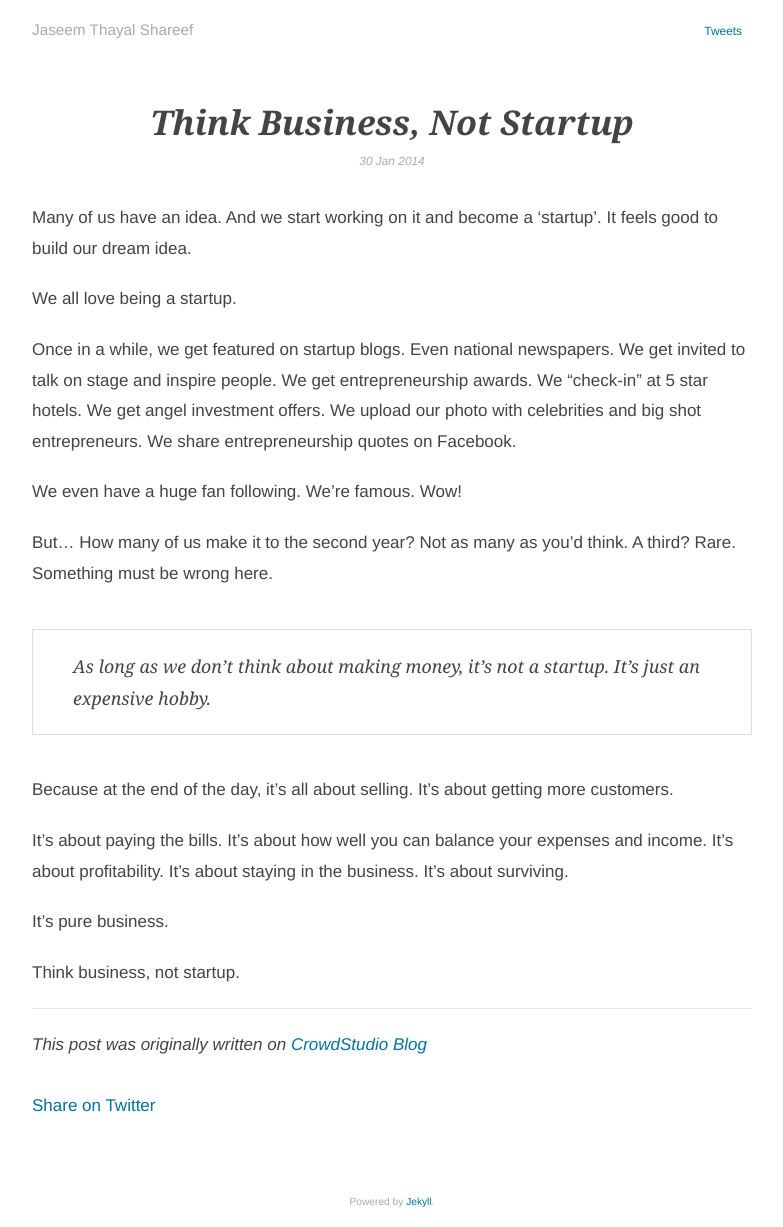
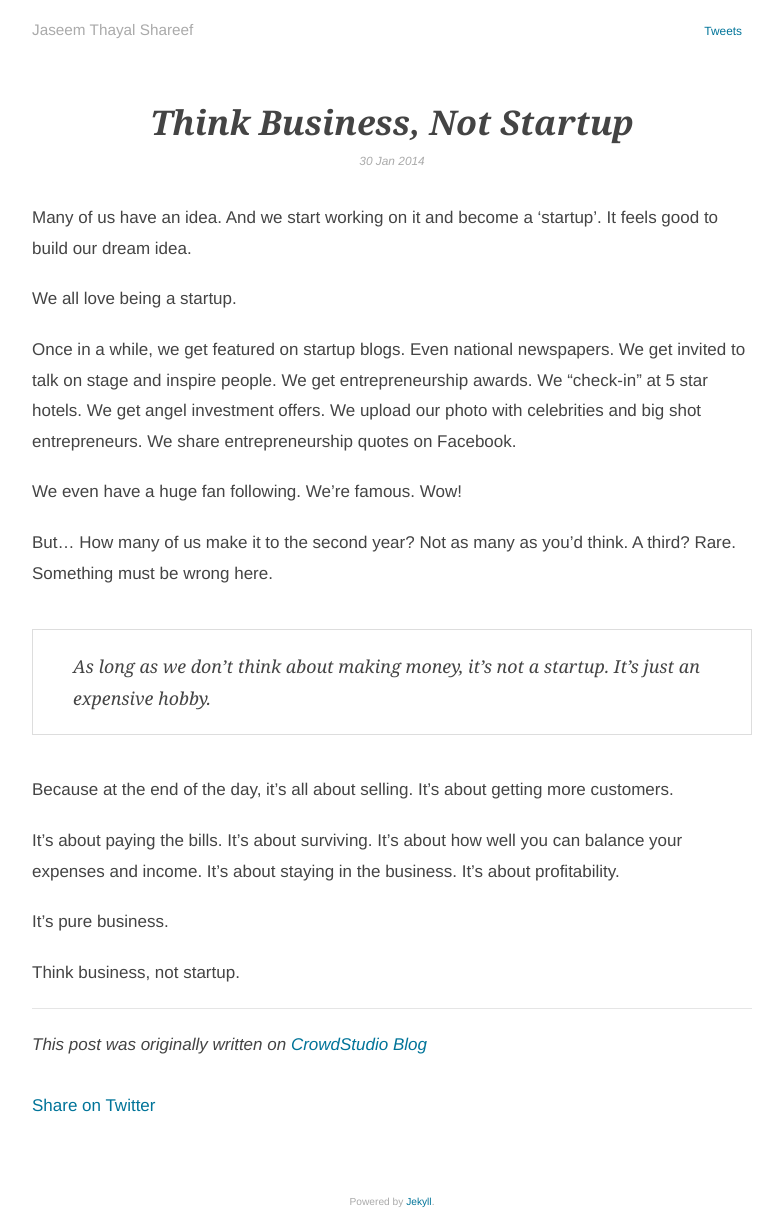
Before and after one commit to jaseemts/jaseemts.github.io, a Jekyll site: the page built from _posts/2014-01-30-think-business-not-startup.md, in a window 1280 px wide. Shown: the whole page, without its empty margins (248-1031 px from the left). Built offline with Jekyll 4.4.1, drawn with Linux system fonts in a browser that asks for light colours; comment, search, counter and statistics services are not loaded.

```diff
--- a/_posts/2014-01-30-think-business-not-startup.md
+++ b/_posts/2014-01-30-think-business-not-startup.md
@@ -18,7 +18,7 @@ But… How many of us make it to the second year? Not as many as you’d think.
 
 Because at the end of the day, it’s all about selling. It’s about getting more customers.
 
-It’s about paying the bills. It’s about how well you can balance your expenses and income. It’s about profitability. It’s about staying in the business. It’s about surviving.
+It’s about paying the bills. It’s about surviving. It’s about how well you can balance your expenses and income. It’s about staying in the business. It’s about profitability.
 
 It’s pure business.
 
```
